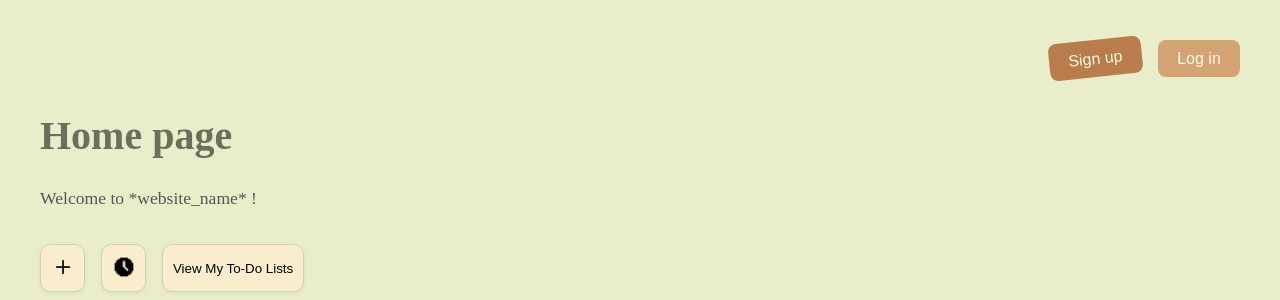
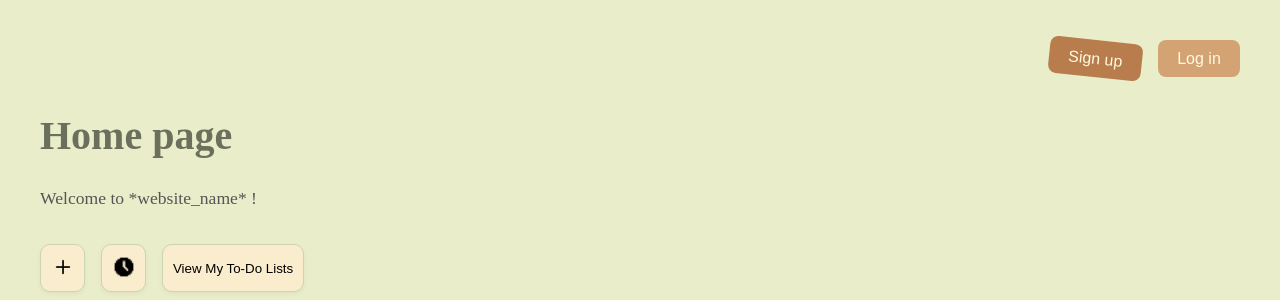
Before and after one commit to Dreamsever/Bloc-note, a Flask app: page / in a window 1280 px wide, with the pointer over the restyled element. Shown: the top 300 px of the page. Run offline with Flask 3, Linux system fonts and the light colour scheme.

Commit message:
fixed rotations

```diff
--- a/static/Styles/home_page2.css
+++ b/static/Styles/home_page2.css
@@ -40,7 +40,7 @@ body {
 
 .home_page_buttons button:hover {
     background-color: #b87c4d;
-    transform: rotate(-6deg);
+    transform: rotate(6deg);
 }
 
 
@@ -92,7 +92,7 @@ h1.home_page {
 .boutons button:hover {
     transform: translateY(-2px);
     box-shadow: 0 4px 10px rgba(0, 0, 0, 0.1);
-    transform: rotate(-3deg);
+    transform: rotate(3deg);
 }
 
 .boutons img {
```
